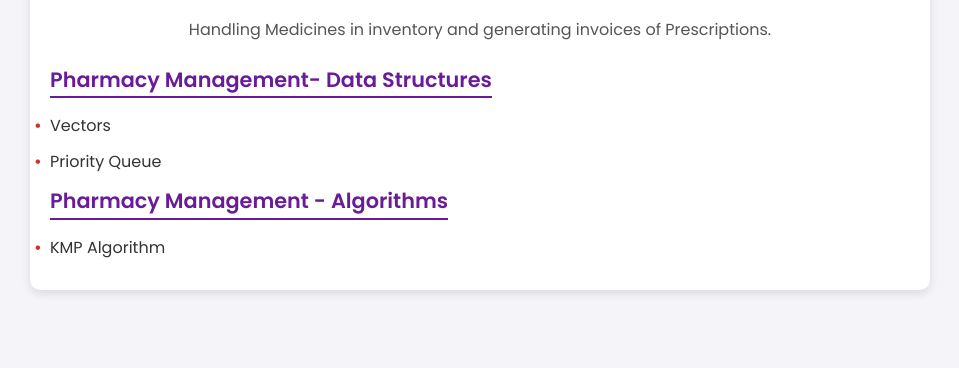
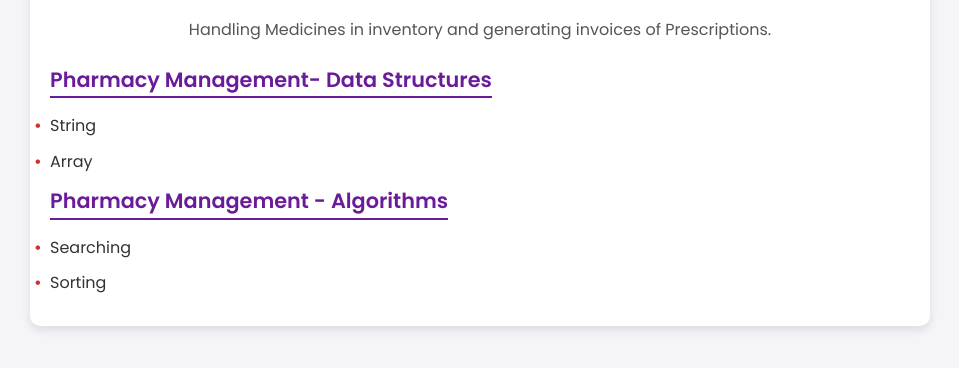
Before and after one commit to pragatipatil1610/Hospital-Management-System.github.io, a plain HTML site: page Parmacy Management.html in a window 1280 px wide. Shown: the part 154-522 px from the top of the page, without its empty margins (160-1119 px from the left). Drawn offline with Linux system fonts and the light colour scheme.

Commit message:
Update Parmacy Management.html

```diff
--- a/Parmacy Management.html
+++ b/Parmacy Management.html
@@ -85,12 +85,13 @@
             <div class="column">
                 <h3>Pharmacy Management- Data Structures</h3>
                 <ul>
-                    <li>Vectors</li>
-                    <li>Priority Queue</li>
+                    <li>String</li>
+                    <li>Array</li>
                 </ul>
                 <h3>Pharmacy Management - Algorithms</h3>
                 <ul>
-                    <li>KMP Algorithm</li>
+                    <li>Searching</li>
+                    <li>Sorting</li>
 
                 </ul>
             </div>
```
